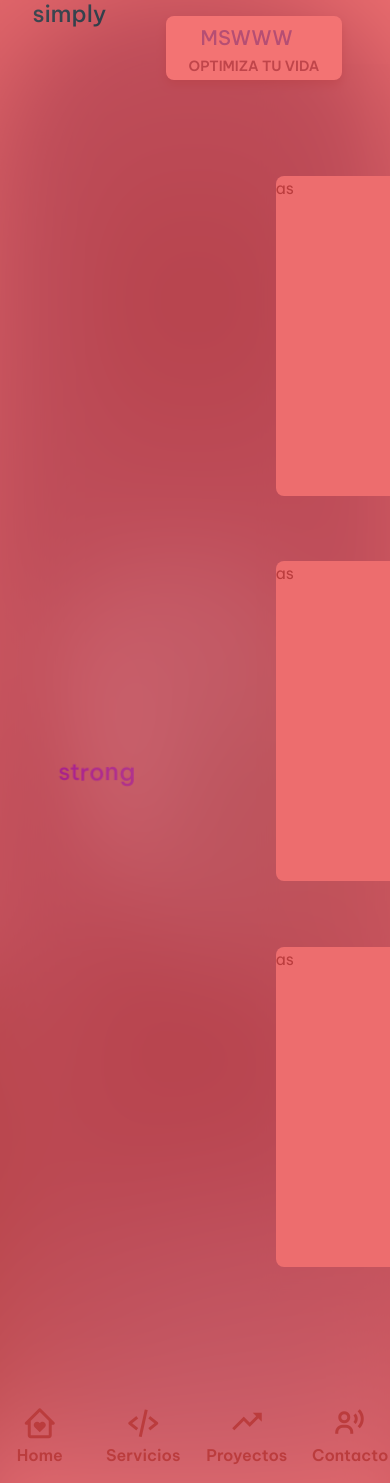
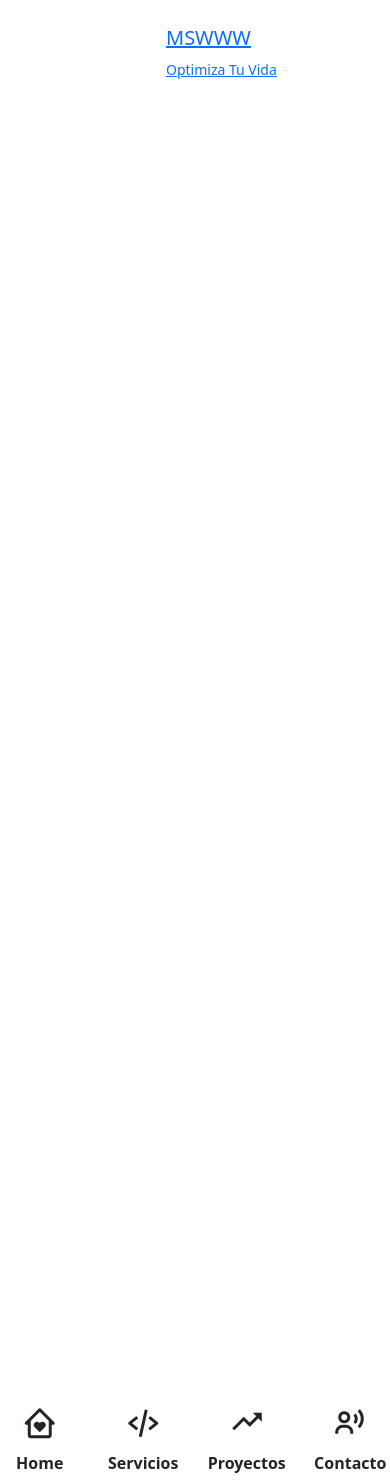
Before and after one commit to RodolfoRM123/mswww, a Django app: page / in a window 390 px wide. Run offline with Django 5.2, Linux system fonts and the light colour scheme.

Commit message:
Plantilla de menu responsivo

```diff
--- a/home/templates/index.html
+++ b/home/templates/index.html
@@ -8,16 +8,16 @@
 {% block content %}
 
 
-{% include "logo_index.html" %}
+<!-- {% include "logo_index.html" %} -->
 
-<div class="fixed top-16 left-64 h-5/6 w-3/5 rounded-lg backdrop-opacity-10 backdrop-invert flex justify-center  no-scrollbar"
+<!-- <div class="fixed top-16 left-64 h-5/6 w-3/5 rounded-lg backdrop-opacity-10 backdrop-invert flex justify-center  no-scrollbar"
     style="backdrop-filter: blur(10.8px);" id="scroll_b">
     <div class="grid grid-cols-1 gap-8 w-10/12">
         <div class="overflow-hidden rounded-lg w-full mt-28 h-80 bg-gray-200" id="miDiv">as</div>
         <div class="overflow-hidden rounded-lg w-full h-80 bg-gray-200">as</div>
         <div class="overflow-hidden rounded-lg w-full h-80 bg-gray-200">as</div>
     </div>
-</div>
+</div> -->
 <script>
 
 </script>
--- /dev/null
+++ b/static/js/index.js
@@ -0,0 +1,50 @@
+document.addEventListener("DOMContentLoaded", function () {
+    const toggleButton = document.getElementById('icon-toggle');
+    const menu = document.getElementById('menu'); // El div del menú
+    const icon = document.getElementById('icon');
+    const menuItemsText = document.querySelectorAll('#menu p'); // Selecciona todos los textos del menú
+    const isMobile = window.matchMedia("(max-width: 640px)");
+
+    function handleScreenChange(e) {
+        if (e.matches) { // Si el dispositivo es móvil (menos de 640px)
+          // Oculta el botón
+          toggleButton.classList.add('hidden');
+
+          // Asegúrate de que los divs se muestren
+          menuItemsText.forEach((div) => {
+            div.classList.remove('opacity-0'); // Mostrar divs
+          });
+        } else {
+          // Mostrar el botón en pantallas grandes
+          toggleButton.classList.remove('hidden');
+
+          // Asegúrate de que los divs se oculten
+          menuItemsText.forEach((div) => {
+            div.classList.add('opacity-0'); // Ocultar divs
+          });
+        }
+      }
+
+      // Verifica si la media query coincide y agrega un listener para cambios de pantalla
+      handleScreenChange(isMobile); // Ejecutar cuando la página cargue
+      isMobile.addListener(handleScreenChange);
+
+    toggleButton.addEventListener('click', function () {
+        // Alternar el estado del menú (abierto/cerrado)
+        menu.classList.toggle('menu-open');
+
+        // Si está abierto, mostramos los nombres; si está cerrado, los ocultamos con transiciones suaves
+        menuItemsText.forEach((item) => {
+            item.classList.toggle('opacity-0');
+        });
+
+        // Alternar el ícono del botón
+        if (icon.classList.contains('bx-menu')) {
+            icon.classList.remove('bx-menu');
+            icon.classList.add('bx-x'); // Cambia al icono de cerrar
+        } else {
+            icon.classList.remove('bx-x');
+            icon.classList.add('bx-menu'); // Cambia al icono de menú
+        }
+    });
+});
--- a/templates/base.html
+++ b/templates/base.html
@@ -24,33 +24,31 @@
 
 <body>
   {% include "navbar.html" %}
+<!-- document.addEventListener("DOMContentLoaded", function () {
+    const toggleButton = document.getElementById('icon-toggle');
+    const menu = document.getElementById('menu'); // El div del menú
+    const icon = document.getElementById('icon');
+    const menuItemsText = document.querySelectorAll('#menu p'); // Selecciona todos los textos del menú
 
-  <div class="gradient-bg">
-    <svg xmlns="">
-      <defs>
-        <filter id="goo">
-          <feGaussianBlur in="SourceGraphic" stdDeviation="10" result="blur" />
-          <feColorMatrix in="blur" mode="matrix" values="1 0 0 0 0  0 1 0 0 0  0 0 1 0 0  0 0 0 18 -8" result="goo" />
-          <feBlend in="SourceGraphic" in2="goo" />
-        </filter>
-      </defs>
-    </svg>
-    <div class="gradients-container">
-      <div class="g1"></div>
-      <div class="g2"></div>
-      <div class="g3"></div>
-      <div class="g4"></div>
-      <div class="g5"></div>
-      <div class="g6"></div>
-      <div class="g7"></div>
-      <div class="g8"></div>
-      <div class="g9"></div>
-      <div class="g10"></div>
+    toggleButton.addEventListener('click', function () {
+        // Alternar el estado del menú (abierto/cerrado)
+        menu.classList.toggle('menu-open');
 
+        // Si está abierto, mostramos los nombres; si está cerrado, los ocultamos con transiciones suaves
+        menuItemsText.forEach((item) => {
+            item.classList.toggle('opacity-0');
+        });
 
-      <div class="interactive"></div>
-    </div>
-  </div>
+        // Alternar el ícono del botón
+        if (icon.classList.contains('bx-menu')) {
+            icon.classList.remove('bx-menu');
+            icon.classList.add('bx-x'); // Cambia al icono de cerrar
+        } else {
+            icon.classList.remove('bx-x');
+            icon.classList.add('bx-menu'); // Cambia al icono de menú
+        }
+    });
+}); -->
 
   {% include "leftside.html" %}
   {% include "rightside.html" %}
@@ -61,6 +59,7 @@
 
 
 </body>
+<script src="{%  static  'js/index.js'  %}"></script>
 <script src="https://cdn.jsdelivr.net/npm/bootstrap@5.3.3/dist/js/bootstrap.bundle.min.js"
   integrity="sha384-YvpcrYf0tY3lHB60NNkmXc5s9fDVZLESaAA55NDzOxhy9GkcIdslK1eN7N6jIeHz" crossorigin="anonymous"></script>
 
--- a/templates/leftside.html
+++ b/templates/leftside.html
@@ -1,23 +1,28 @@
-<div class="fixed bottom-0 sm:top-0 md:top-0 lg:top-0 xl:top-0 left-0 w-screen xs:w-56 sm:w-56 md:w-56 lg:w-56 h-20 xs:h-screen sm:h-screen md:h-screen lg:h-screen mt-16 z-0 backdrop-opacity-10 backdrop-invert" style=" ">
-    <div class="grid grid-cols-4 xs:grid-cols-1 sm:grid-cols-1 md:grid-cols-1 lg:grid-cols-1 xl:grid-cols-1 gap-4 pl-0 sm:pl-7 md:pl-7 lg:pl-7 xl:pl-7">
-        <div class="flex flex-col items-center sm:flex-row sm:items-start sm:justify-start">
+<div id="menu" class="fixed bottom-0 sm:top-0 md:top-0 lg:top-0 xl:top-0 left-0 w-screen xs:w-screen sm:w-16 md:w-16 lg:w-56 xl:w-56 h-20 xs:h-screen sm:h-screen md:h-screen lg:h-screen mt-16 z-0 backdrop-opacity-10 backdrop-invert z-40 transition-all duration-500 ease-in-out transform menu-closed">
+    <div class="grid grid-cols-4 xs:grid-cols-1 sm:grid-cols-1 md:grid-cols-1 lg:grid-cols-1 xl:grid-cols-1 gap-4 pl-0 sm:pl-7 md:pl-7 lg:pl-7 xl:pl-7 sm:mt-5 md:mt-5 lg:mt-5 xl:mt-5 transition-all duration-500 ease-in-out">
+
+        <!-- Opción 1 -->
+        <div class="flex flex-col items-center sm:flex-row sm:items-start sm:justify-start transition-all duration-500 ease-in-out hover:text-gray-700 group">
             <i class='bx bx-home-heart text-4xl'></i>
-            <p class="text-md font-semibold sm:ml-2">Home</p>
+            <p class="text-md font-semibold mt-2 sm:mt-0 sm:ml-2 opacity-0 group-hover:opacity-100 transition-opacity duration-500 ease-in-out">Home</p>
         </div>
 
-        <div class="flex flex-col items-center sm:flex-row sm:items-start sm:justify-start">
+        <!-- Opción 2 -->
+        <div class="flex flex-col items-center sm:flex-row sm:items-start sm:justify-start transition-all duration-500 ease-in-out hover:text-gray-700 group">
             <i class='bx bx-code-alt text-4xl'></i>
-            <p class="text-md font-semibold sm:ml-2">Servicios</p>
+            <p class="text-md font-semibold mt-2 sm:mt-0 sm:ml-2 opacity-0 group-hover:opacity-100 transition-opacity duration-500 ease-in-out">Servicios</p>
         </div>
 
-        <div class="flex flex-col items-center sm:flex-row sm:items-start sm:justify-start">
+        <!-- Opción 3 -->
+        <div class="flex flex-col items-center sm:flex-row sm:items-start sm:justify-start transition-all duration-500 ease-in-out hover:text-gray-700 group">
             <i class='bx bx-trending-up text-4xl'></i>
-            <p class="text-md font-semibold sm:ml-2">Proyectos</p>
+            <p class="text-md font-semibold mt-2 sm:mt-0 sm:ml-2 opacity-0 group-hover:opacity-100 transition-opacity duration-500 ease-in-out">Proyectos</p>
         </div>
 
-        <div class="flex flex-col items-center sm:flex-row sm:items-start sm:justify-start">
+        <!-- Opción 4 -->
+        <div class="flex flex-col items-center sm:flex-row sm:items-start sm:justify-start transition-all duration-500 ease-in-out hover:text-gray-700 group">
             <i class='bx bx-user-voice text-4xl'></i>
-            <p class="text-md font-semibold sm:ml-2">Contacto</p>
+            <p class="text-md font-semibold mt-2 sm:mt-0 sm:ml-2 opacity-0 group-hover:opacity-100 transition-opacity duration-500 ease-in-out">Contacto</p>
         </div>
 
     </div>
--- a/templates/navbar.html
+++ b/templates/navbar.html
@@ -1,6 +1,11 @@
 {% load static %}
 <div class="fixed top-0 left-0 w-screen bg-transparent h-16 z-10" style="backdrop-filter: blur(1.8px); ">
-  <div id="container" class="flex justify-end mx-3 ">
+  <div id="container" class="flex justify-between mx-3 ">
+    <div>
+      <button id="icon-toggle" class="text-black">
+        <i id="icon" class="bx bx-menu text-2xl"></i>
+      </button>
+    </div>
     <div class="logo-container">
       <ul class="mr-8 my-3">
         <li class="w-44 h-16 bg-white  rounded-lg pt-6 flex items-center ">
```
Also changed, not shown: static/css/leftside2.css (renamed from static/css/leftside.css).
